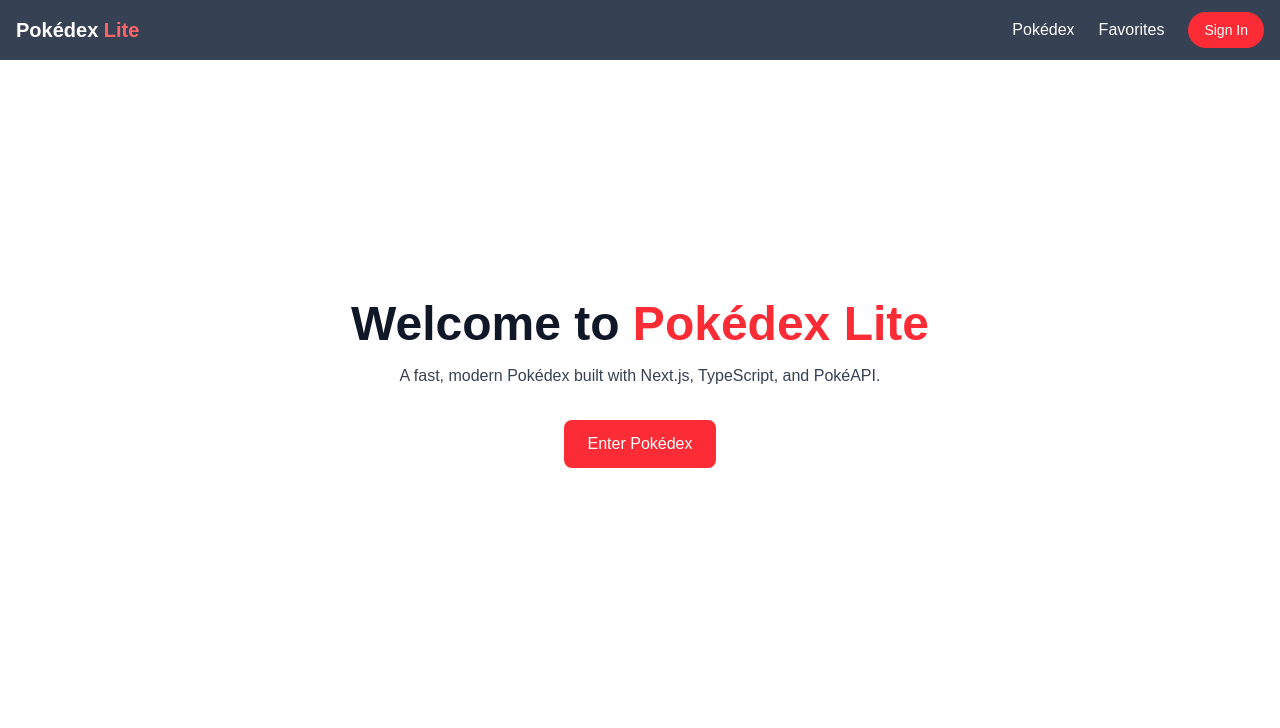
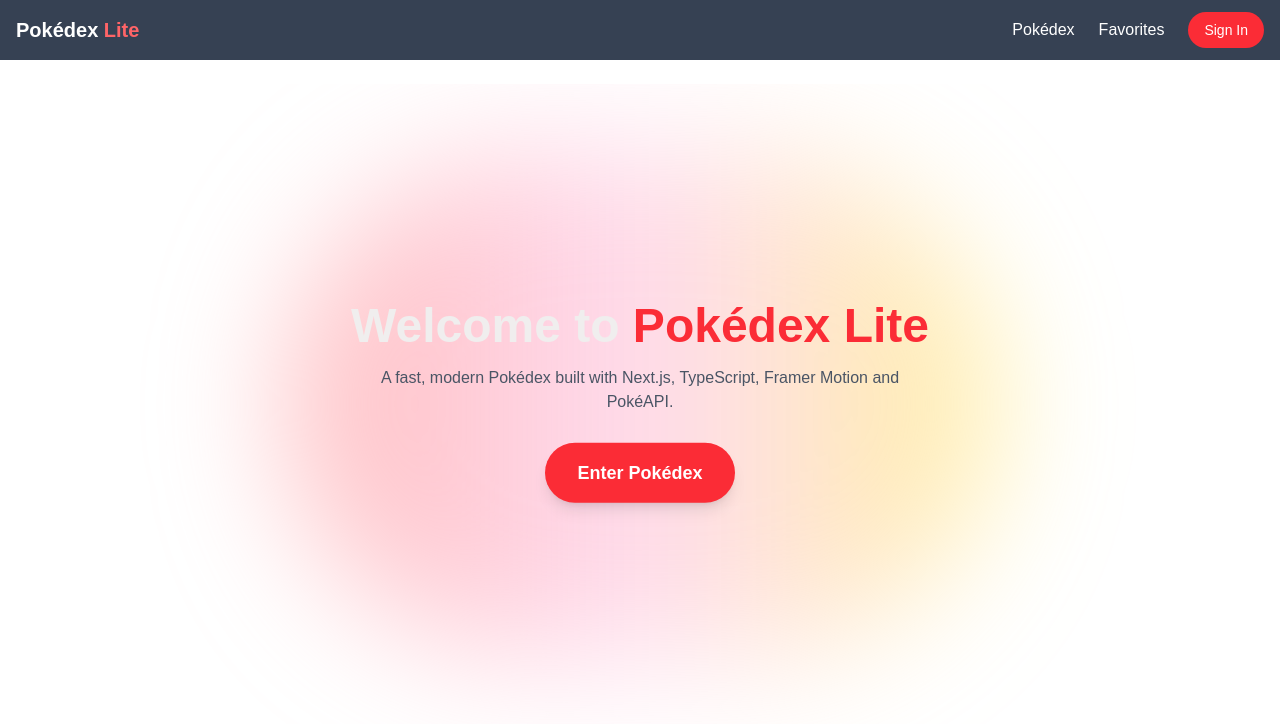
Before and after one commit to nishant0208/Pokedex-Lite, a Next.js app: page / in a window 1280 px wide. Shown: the top 728 px of the page. Built offline with nearby package versions, Linux system fonts and the light colour scheme; no server answers.

Commit message:
feat: animated landing page with framer motion

```diff
--- a/src/app/page.tsx
+++ b/src/app/page.tsx
@@ -1,22 +1,59 @@
+"use client";
+
 import Link from "next/link";
+import { motion } from "framer-motion";
+
 
 export default function HomePage() {
   return (
-    <section className="flex min-h-[75vh] flex-col items-center justify-center text-center">
-      <h1 className="mb-4 text-4xl font-bold text-gray-900 md:text-5xl">
-        Welcome to <span className="text-red-500">Pokédex Lite</span>
-      </h1>
+    <section className="relative flex min-h-[80vh] flex-col items-center justify-center overflow-hidden text-center">
 
-      <p className="mb-8 max-w-xl text-gray-700">
-        A fast, modern Pokédex built with Next.js, TypeScript, and PokéAPI.
-      </p>
+      {/* 🌈 Soft animated background glow */}
+      <motion.div
+        className="absolute -z-10 h-[500px] w-[700px] rounded-full
+                   bg-gradient-to-r from-red-300/70 via-pink-300/40 to-yellow-300/50 blur-3xl"
+        animate={{ scale: [1, 1.15, 1] }}
+        transition={{ duration: 6, repeat: Infinity, ease: "easeInOut" }}
+      />
 
-      <Link
-        href="/pokedex"
-        className="rounded-lg bg-red-500 px-6 py-3 font-medium text-white transition hover:bg-red-600"
+      {/* 🧠 Heading */}
+      <motion.h1
+        initial={{ opacity: 0, y: 40 }}
+        animate={{ opacity: 1, y: 0 }}
+        transition={{ duration: 0.8, ease: "easeOut" }}
+        className="mb-4 text-4xl font-extrabold sm:text-5xl"
       >
-        Enter Pokédex
-      </Link>
+        Welcome to{" "}
+        <span className="text-red-500">Pokédex Lite</span>
+      </motion.h1>
+
+      {/* 📘 Subtitle */}
+      <motion.p
+        initial={{ opacity: 0, y: 20 }}
+        animate={{ opacity: 1, y: 0 }}
+        transition={{ delay: 0.2, duration: 0.6 }}
+        className="mb-8 max-w-xl text-gray-600 dark:text-gray-900"
+      >
+        A fast, modern Pokédex built with Next.js, TypeScript,
+        Framer Motion and PokéAPI.
+      </motion.p>
+
+      {/* 🔴 CTA Button */}
+      <motion.div
+        whileHover={{ scale: 1.07 }}
+        whileTap={{ scale: 0.95 }}
+        animate={{ y: [0, -6, 0] }}
+        transition={{ duration: 2, repeat: Infinity, ease: "easeInOut" }}
+      >
+        <Link
+          href="/pokedex"
+          className="inline-block rounded-full bg-red-500 px-8 py-4
+                     text-lg font-semibold text-white shadow-lg
+                     hover:bg-red-600"
+        >
+          Enter Pokédex
+        </Link>
+      </motion.div>
     </section>
   );
 }
--- a/src/components/layout/AppHeader.tsx
+++ b/src/components/layout/AppHeader.tsx
@@ -12,6 +12,7 @@
       <div className="mx-auto flex max-w-7xl items-center justify-between px-4 py-3">
 
         {/* ✅ Logo */}
+
         <Link href="/" className="text-xl font-bold">
           Pokédex <span className="text-red-400">Lite</span>
         </Link>
```
